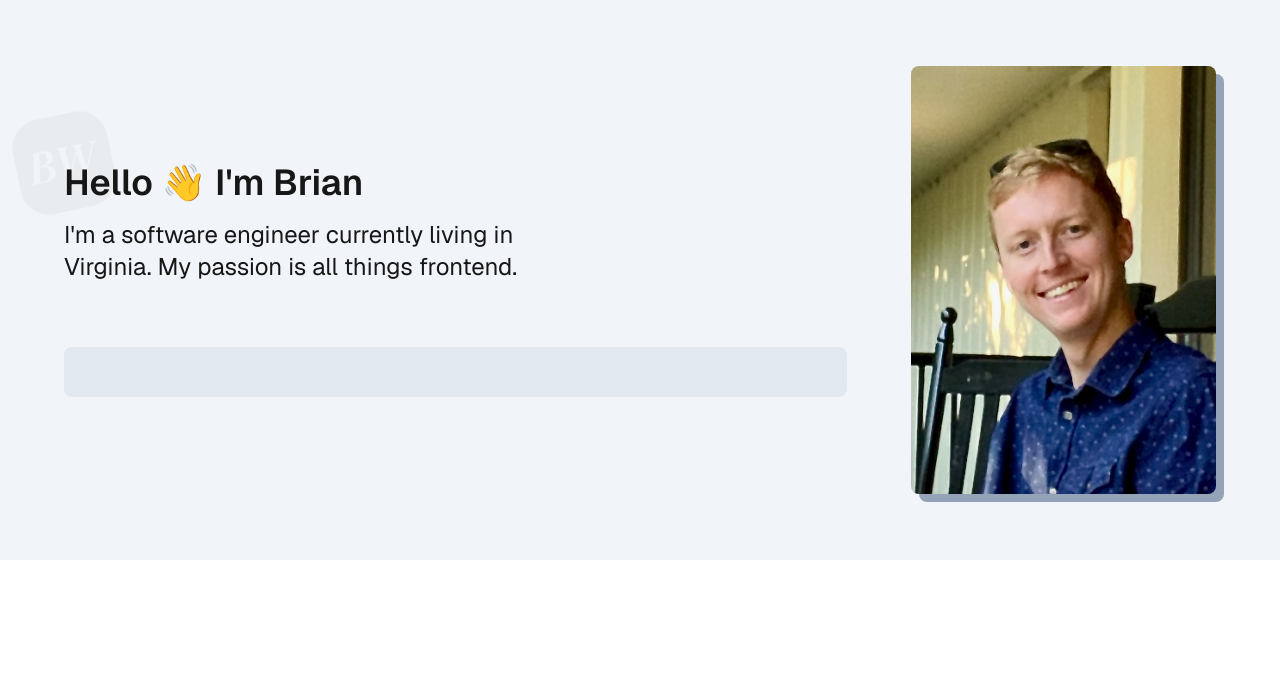
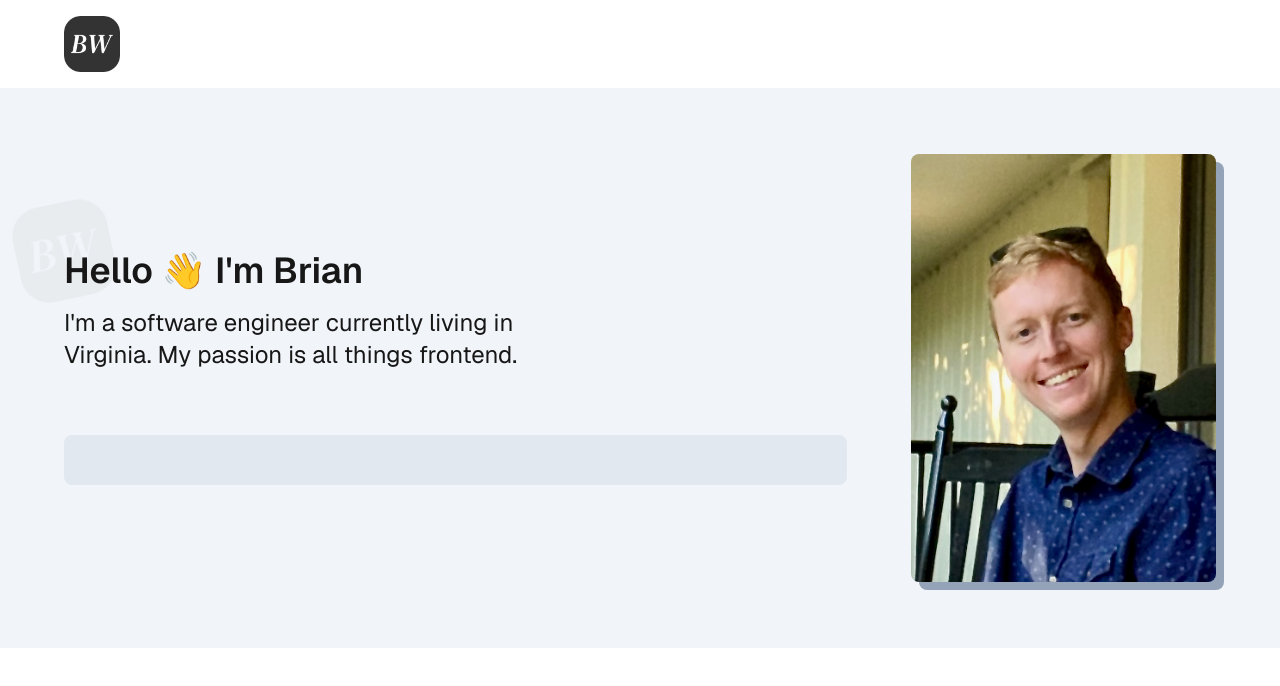
Before and after one commit to WestBrian/personal-site, a Next.js app: page / in a window 1280 px wide. Shown: the top 686 px of the page. Built offline with nearby package versions, Linux system fonts and the light colour scheme.

Commit message:
✨ Add navbar (#5)

```diff
--- /dev/null
+++ b/src/app/_components/navbar.tsx
@@ -0,0 +1,14 @@
+import type { FC } from "react";
+import Image from "next/image";
+import Link from "next/link";
+import logo from "../../../public/android-chrome-192x192.png";
+
+export const Navbar: FC = ({}) => {
+  return (
+    <nav className="bg-background px-8 py-4 md:px-16">
+      <Link href="/">
+        <Image src={logo} alt="Logo" className="w-14 dark:invert" />
+      </Link>
+    </nav>
+  );
+};
--- a/src/app/layout.tsx
+++ b/src/app/layout.tsx
@@ -1,5 +1,6 @@
 import type { Metadata } from "next";
 import { Geist, Geist_Mono } from "next/font/google";
+import { Navbar } from "./_components/navbar";
 
 import "./globals.css";
 
@@ -28,6 +29,7 @@ export default function RootLayout({
       <body
         className={`${geistSans.variable} ${geistMono.variable} antialiased`}
       >
+        <Navbar />
         {children}
       </body>
     </html>
--- a/src/app/page.tsx
+++ b/src/app/page.tsx
@@ -1,16 +1,15 @@
 import Image from "next/image";
 import { HeroText } from "./_components/hero-text";
+import profileImage from "../../public/me.png";
 
 export default function Home() {
   return (
     <main>
-      <div className="flex min-h-[70vh] flex-col items-center justify-center gap-16 bg-slate-100 p-8 md:flex-row md:p-16 dark:bg-slate-900">
+      <div className="flex min-h-[70vh] flex-col items-center justify-center gap-16 overflow-hidden bg-slate-100 p-8 md:flex-row md:p-16 dark:bg-slate-900">
         <HeroText />
         <div className="relative isolate before:absolute before:inset-0 before:translate-x-2 before:translate-y-2 before:rounded-lg before:bg-slate-400 before:dark:bg-slate-600">
           <Image
-            src="/me.png"
-            width={354}
-            height={496}
+            src={profileImage}
             alt="picture of Brian West"
             className="relative z-10 rounded-lg"
             priority
```
